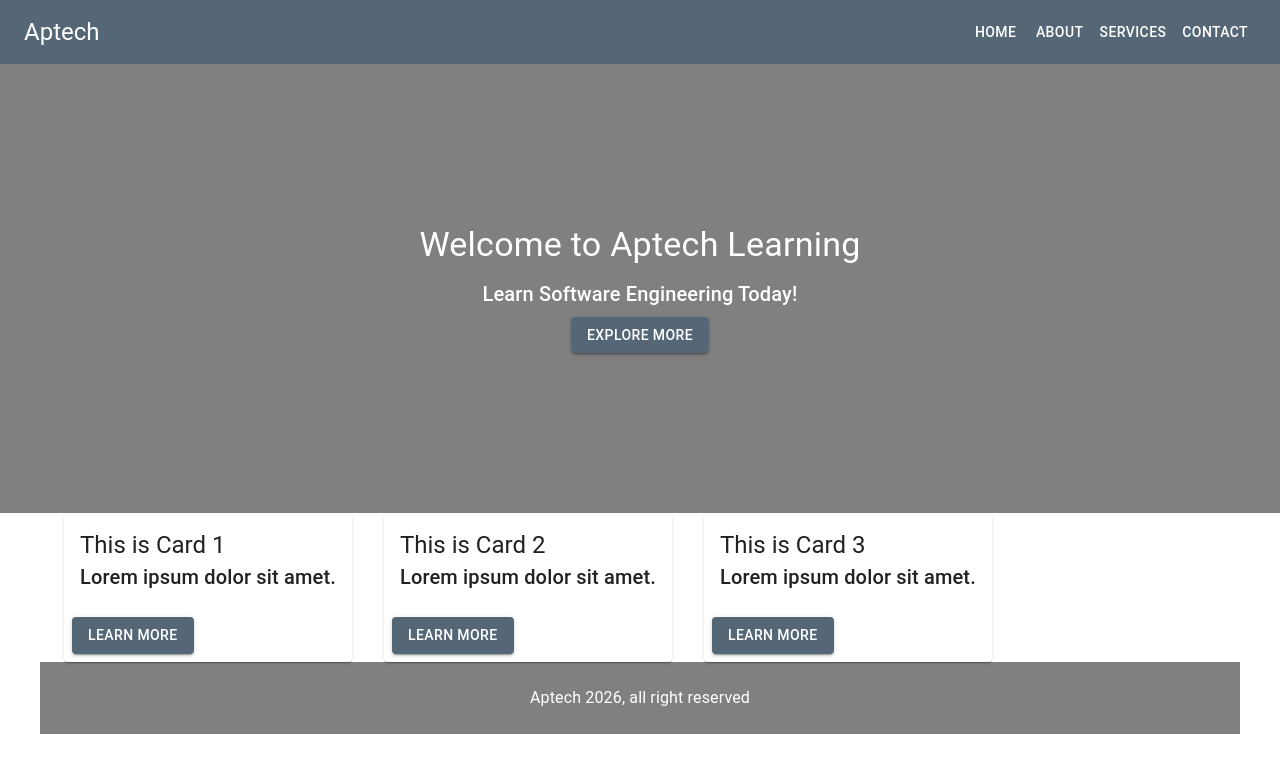
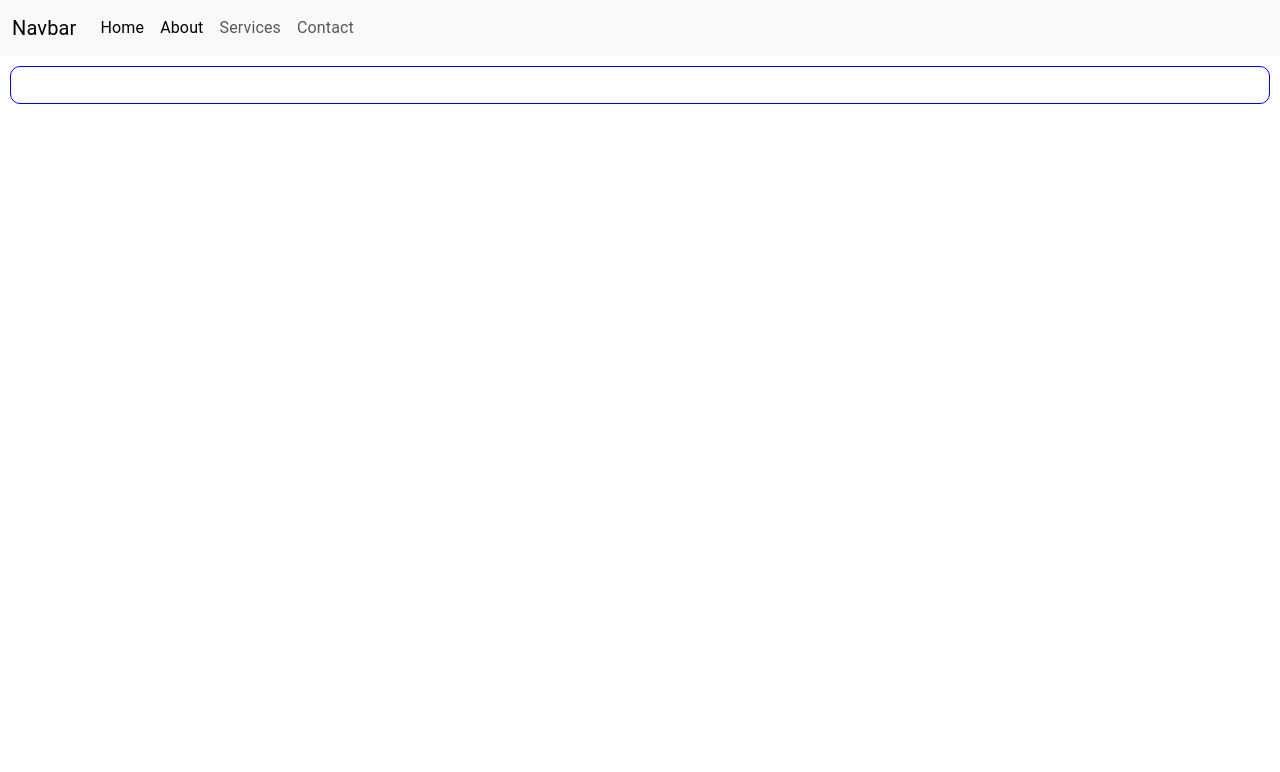
Before and after one commit to farazinam/2401E1, a React (Vite) app in the folder ADSE-I/reactapp/: page /about in a window 1280 px wide. Shown: the top 772 px of the page. Built offline with nearby package versions, Linux system fonts and the light colour scheme.

Commit message:
react router dom

```diff
--- a/ADSE-I/reactapp/index.html
+++ b/ADSE-I/reactapp/index.html
@@ -5,9 +5,11 @@
     <link rel="icon" type="image/svg+xml" href="/vite.svg" />
     <meta name="viewport" content="width=device-width, initial-scale=1.0" />
     <title>reactapp</title>
+<link href="https://cdn.jsdelivr.net/npm/bootstrap@5.3.8/dist/css/bootstrap.min.css" rel="stylesheet" integrity="sha384-sRIl4kxILFvY47J16cr9ZwB07vP4J8+LH7qKQnuqkuIAvNWLzeN8tE5YBujZqJLB" crossorigin="anonymous">
   </head>
   <body>
     <div id="root"></div>
     <script type="module" src="/src/main.jsx"></script>
+<script src="https://cdn.jsdelivr.net/npm/bootstrap@5.3.8/dist/js/bootstrap.bundle.min.js" integrity="sha384-FKyoEForCGlyvwx9Hj09JcYn3nv7wiPVlz7YYwJrWVcXK/BmnVDxM+D2scQbITxI" crossorigin="anonymous"></script>
   </body>
 </html>
--- a/ADSE-I/reactapp/package.json
+++ b/ADSE-I/reactapp/package.json
@@ -5,6 +5,7 @@
   "type": "module",
   "scripts": {
     "dev": "vite",
+    "start": "vite",
     "build": "vite build",
     "lint": "eslint .",
     "preview": "vite preview"
@@ -16,7 +17,8 @@
     "@mui/material": "^7.3.7",
     "axios": "^1.13.2",
     "react": "^19.2.0",
-    "react-dom": "^19.2.0"
+    "react-dom": "^19.2.0",
+    "react-router-dom": "^7.12.0"
   },
   "devDependencies": {
     "@eslint/js": "^9.39.1",
--- a/ADSE-I/reactapp/src/App.jsx
+++ b/ADSE-I/reactapp/src/App.jsx
@@ -25,6 +25,14 @@
 
 import ContactForm from './Components/Form'
 import Index from './Components/WebPage'
+
+import { Routes, Route } from 'react-router-dom'
+import Navbar from './Components/Navbar'
+
+import Ghar from './Pages/Home'
+import About from './Pages/About'
+import Services from './Pages/Services'
+import Contact from './Pages/Contact'
 
 //-------------- Day 1 ----------------
 
@@ -349,8 +357,15 @@
 </Button> */}
 
 {/* <ContactForm /> */}
-<Index />
+{/* <Index /> */}
 
+<Navbar />
+<Routes>
+  <Route path="/" element={<Ghar />} />
+  <Route path="/about" element={<About />} />
+  <Route path="/services" element={<Services />} />
+  <Route path="/contact" element={<Contact />} />
+</Routes>
 
     </>
   )
--- /dev/null
+++ b/ADSE-I/reactapp/src/Components/Navbar.jsx
@@ -0,0 +1,33 @@
+import React from 'react'
+import { NavLink } from 'react-router-dom'
+
+function Navbar() {
+  return (
+    <nav className="navbar navbar-expand-lg bg-body-tertiary">
+  <div className="container-fluid">
+    <NavLink className="navbar-brand" to="/">Navbar</NavLink>
+    <button className="navbar-toggler" type="button" data-bs-toggle="collapse" data-bs-target="#navbarNav" aria-controls="navbarNav" aria-expanded="false" aria-label="Toggle navigation">
+      <span className="navbar-toggler-icon"></span>
+    </button>
+    <div className="collapse navbar-collapse" id="navbarNav">
+      <ul className="navbar-nav">
+        <li className="nav-item">
+          <NavLink className="nav-link active" aria-current="page" to="/">Home</NavLink>
+        </li>
+        <li className="nav-item">
+          <NavLink className="nav-link" to="/about">About</NavLink>
+        </li>
+        <li className="nav-item">
+          <NavLink className="nav-link" to="/services">Services</NavLink>
+        </li>
+        <li className="nav-item">
+          <NavLink className="nav-link" to="/contact">Contact</NavLink>
+        </li>
+      </ul>
+    </div>
+  </div>
+</nav>
+  )
+}
+
+export default Navbar
--- a/ADSE-I/reactapp/src/Components/WebPage.jsx
+++ b/ADSE-I/reactapp/src/Components/WebPage.jsx
@@ -7,7 +7,7 @@
     return (
         <>
             {/* NavBar  */}
-            <AppBar position='static'>
+            {/* <AppBar position='static'>
                 <Toolbar>
                     <Typography variant='h5' sx={{ flexGrow: 1 }}>
                         Aptech
@@ -17,7 +17,7 @@
                     <Button sx={{ color: 'white' }}> Services </Button>
                     <Button sx={{ color: 'white' }}> Contact </Button>
                 </Toolbar>
-            </AppBar>
+            </AppBar> */}
 
             {/* Hero Section  */}
             <Box sx={{ color: 'white', backgroundColor: 'gray', p: 20, textAlign: 'center' }}>
--- /dev/null
+++ b/ADSE-I/reactapp/src/Pages/About.jsx
@@ -0,0 +1,10 @@
+import React from 'react'
+import Card from '../Components/card'
+
+function About() {
+  return (
+    <Card />
+  )
+}
+
+export default About
--- /dev/null
+++ b/ADSE-I/reactapp/src/Pages/Contact.jsx
@@ -0,0 +1,10 @@
+import React from 'react'
+import ContactForm from '../Components/Form'
+
+function Contact() {
+  return (
+    <ContactForm />
+  )
+}
+
+export default Contact
--- /dev/null
+++ b/ADSE-I/reactapp/src/Pages/Home.jsx
@@ -0,0 +1,10 @@
+import React from 'react'
+import Index from '../Components/WebPage'
+
+function Home() {
+  return (
+    <Index />
+  )
+}
+
+export default Home
--- /dev/null
+++ b/ADSE-I/reactapp/src/Pages/Services.jsx
@@ -0,0 +1,11 @@
+import React from 'react'
+
+import img from '../assets/shirt.jfif'
+
+function Services() {
+  return (
+    <img src={img} alt="" />
+  )
+}
+
+export default Services
```
Also changed, not shown: ADSE-I/reactapp/src/main.jsx (+6 -2 lines), ADSE-I/reactapp/src/assets/shirt.jfif (added), 1 other file (tests, documents, lock files or other folders).
